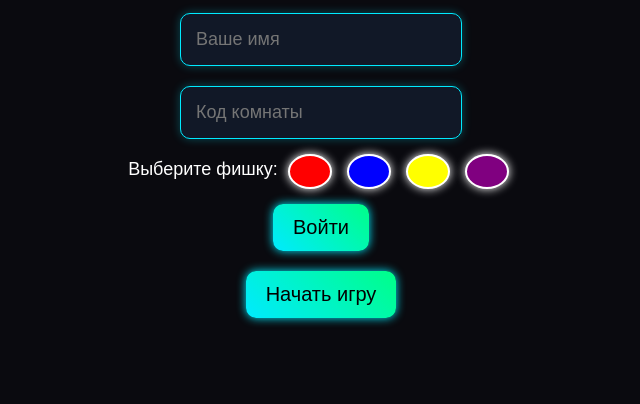
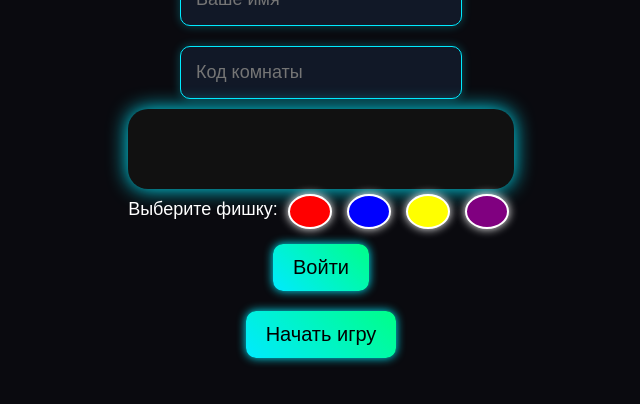
Before and after one commit to pupinupi/Litgame, a website: page public/index.html in a window 1280 px wide. Shown: the part 288-692 px from the top of the page, without its empty margins (319-959 px from the left). Drawn offline with nearby package versions, Linux system fonts and the light colour scheme.

Commit message:
Update index.html

```diff
--- a/public/index.html
+++ b/public/index.html
@@ -15,6 +15,10 @@
   <input type="text" id="roomCode" placeholder="Код комнаты">
 
   <div>
+    <div class="lobbyBox">
+  <!-- тут все твои поля -->
+</div>
+
     <span>Выберите фишку:</span>
     <button class="chip" data-color="red"></button>
     <button class="chip" data-color="blue"></button>
```
